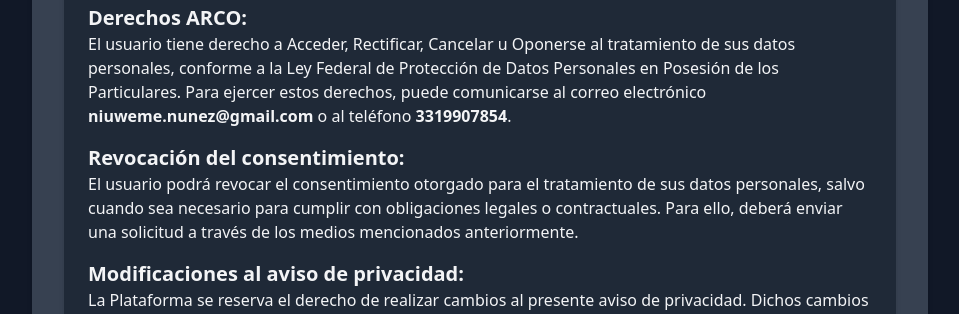
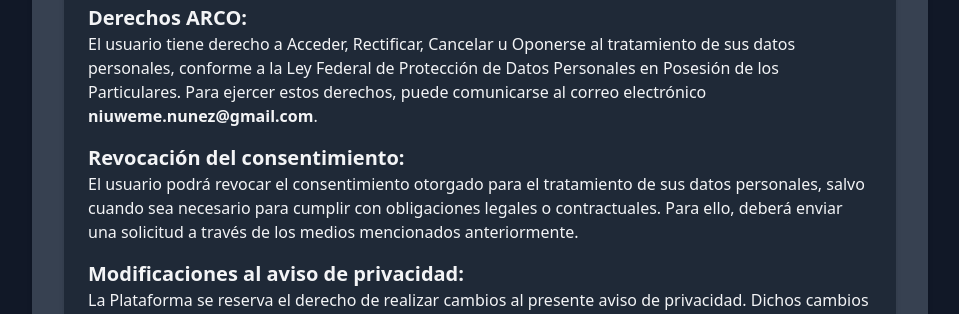
Before and after one commit to ManuNunez/OLIMPIAPP, a Flask app: page /legal in a window 1280 px wide. Shown: the part 1288-1602 px from the top of the page, without its empty margins (160-1119 px from the left). Run offline with Flask 3, Linux system fonts and the light colour scheme; parts of the project's set-up code (start-up, migrations or seed data) failed here and were passed over; some libraries are stand-ins or nearby versions.

Commit message:
fix (legal template): delete manu's number

```diff
--- a/app/templates/home/legal.html
+++ b/app/templates/home/legal.html
@@ -61,7 +61,7 @@
             </p>
             <h3 class="text-xl font-bold mt-4">Derechos ARCO:</h3>
             <p>
-                El usuario tiene derecho a Acceder, Rectificar, Cancelar u Oponerse al tratamiento de sus datos personales, conforme a la Ley Federal de Protección de Datos Personales en Posesión de los Particulares. Para ejercer estos derechos, puede comunicarse al correo electrónico <strong>niuweme.nunez@gmail.com</strong> o al teléfono <strong>3319907854</strong>.
+                El usuario tiene derecho a Acceder, Rectificar, Cancelar u Oponerse al tratamiento de sus datos personales, conforme a la Ley Federal de Protección de Datos Personales en Posesión de los Particulares. Para ejercer estos derechos, puede comunicarse al correo electrónico <strong>niuweme.nunez@gmail.com</strong>.
             </p>
             <h3 class="text-xl font-bold mt-4">Revocación del consentimiento:</h3>
             <p>
```
